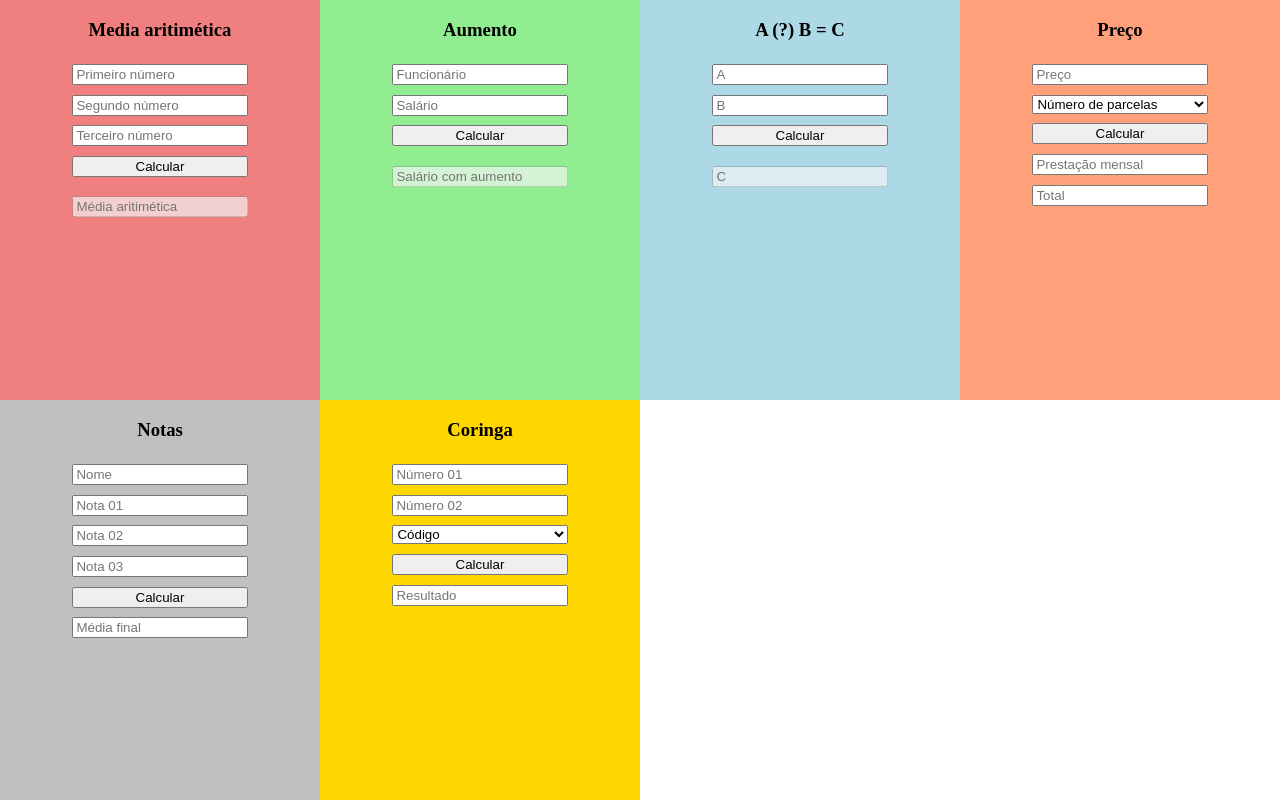
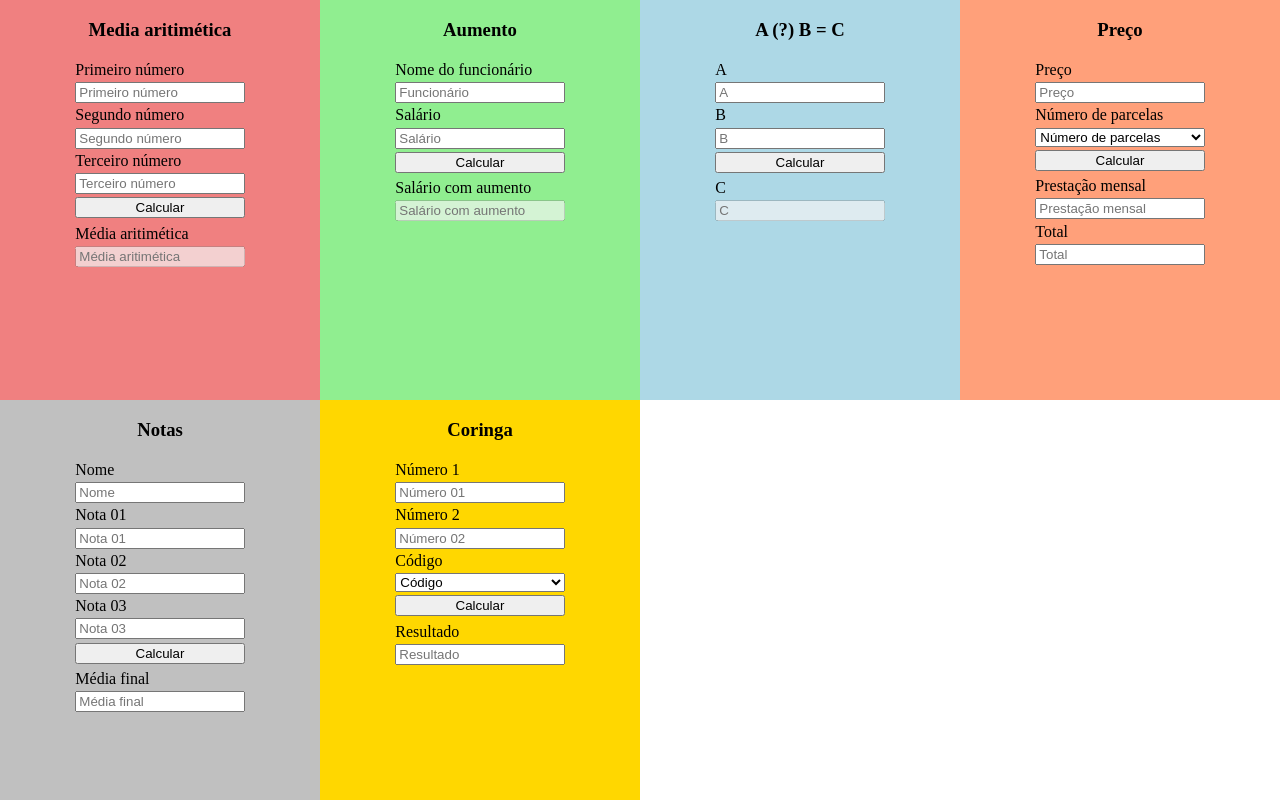
Before and after one commit to robertompfm/design-de-interface, a plain HTML site: page avaliacao01/index.html in a window 1280 px wide. Drawn offline with Linux system fonts and the light colour scheme.

Commit message:
melhorado

```diff
--- a/avaliacao01/index.html
+++ b/avaliacao01/index.html
@@ -12,20 +12,24 @@
     <section class="q q1">
       <h3>Media aritimética</h3>
       <form class="form" onsubmit="return false">
+        <label for="q1-n1">Primeiro número</label>
         <input
           id="q1-n1" type="number" placeholder="Primeiro número"
-          step="0.0001"
+          step="0.0001" required
         />
+        <label for="q1-n2">Segundo número</label>
         <input
           id="q1-n2" type="number" placeholder="Segundo número"
-          step="0.0001"
+          step="0.0001" required
         />
+        <label for="q1-n3">Terceiro número</label>
         <input
           id="q1-n3" type="number" placeholder="Terceiro número"
-          step="0.0001"
+          step="0.0001" required
         />
         <button id="q1-btn">Calcular</button>
         <p id="q1-f"></p>
+        <label for="q1-r">Média aritimética</label>
         <input
           id="q1-r" type="text" placeholder="Média aritimética"
           disabled
@@ -36,13 +40,18 @@
     <section class="q q2">
       <h3>Aumento</h3>
       <form class="form" onsubmit="return false">
-        <input id="q2-emp" type="text" placeholder="Funcionário" />
+        <label for="q2-emp">Nome do funcionário</label>
+        <input
+          id="q2-emp" type="text" placeholder="Funcionário" required
+        />
+        <label for="q2-sal">Salário</label>
         <input
           id="q2-sal" type="number" placeholder="Salário"
-          step="0.01"
+          step="0.01" required
         />
         <button id="q2-btn">Calcular</button>
         <p id="q2-f"></p>
+        <label for="q2-r">Salário com aumento</label>
         <input id="q2-r" type="text" placeholder="Salário com aumento" disabled />
       </form>
     </section>
@@ -50,10 +59,13 @@
     <section class="q q3">
       <h3>A (?) B = C</h3>
       <form class="form" onsubmit="return false">
-        <input id="q3-a" type="number" placeholder="A" step="0.0001" />
-        <input id="q3-b" type="number" placeholder="B" step="0.0001" />
+        <label for="q3-a">A</label>
+        <input id="q3-a" type="number" placeholder="A" step="0.0001" required />
+        <label for="q3-b">B</label>
+        <input id="q3-b" type="number" placeholder="B" step="0.0001" required />
         <button id="q3-btn">Calcular</button>
         <p id="q3-f"></p>
+        <label for="q3-c">C</label>
         <input id="q3-c" type="text" placeholder="C" disabled />
       </form>
     </section>
@@ -61,52 +73,67 @@
     <section class="q q4">
       <h3>Preço</h3>
       <form class="form" onsubmit="return false">
-        <input id="q4-p" type="number" placeholder="Preço" />
-        <select id="q4-s">
+        <label for="q4-p">Preço</label>
+        <input id="q4-p" type="number" placeholder="Preço" required />
+        <label for="q4-s">Número de parcelas</label>
+        <select id="q4-s" required>
           <option value="0" selected disabled hidden>Número de parcelas</option>
           <option value="1">À vista</option>
           <option value="3">3</option>
           <option value="5">5</option>
         </select>
         <button id="q4-btn">Calcular</button>
+        <p id="q4-f"></p>
+        <label for="q4-i">Prestação mensal</label>
         <input id="q4-i" type="text" placeholder="Prestação mensal" />
+        <label for="q4-t">Total</label>
         <input id="q4-t" type="text" placeholder="Total" />
-        <p id="q4-f"></p>
       </form>
     </section>
 
     <section class="q q5">
       <h3>Notas</h3>
       <form class="form" onsubmit="return false">
+        <label for="q5-name">Nome</label>
         <input
-          id="q5-name" type="text" placeholder="Nome"
+          id="q5-name" type="text" placeholder="Nome" required
         />
+        <label for="q5-grade1">Nota 01</label>
         <input
-          id="q5-grade1" type="number" placeholder="Nota 01" step="0.0001"
+          id="q5-grade1" type="number" placeholder="Nota 01"
+          step="0.0001" required
         />
+        <label for="q5-grade2">Nota 02</label>
         <input
-          id="q5-grade2" type="number" placeholder="Nota 02" step="0.0001"
+          id="q5-grade2" type="number" placeholder="Nota 02"
+          step="0.0001" required
         />
+        <label for="q5-grade3">Nota 03</label>
         <input
-          id="q5-grade3" type="number" placeholder="Nota 03" step="0.0001"
+          id="q5-grade3" type="number" placeholder="Nota 03"
+          step="0.0001" required
         />
         <button id="q5-btn">Calcular</button>
+        <p id="q5-f"></p>
+        <label for="q5-r">Média final</label>
         <input id="q5-r" type="text" placeholder="Média final" />
-        <p id="q5-f"></p>
       </form>
     </section>
 
     <section class="q q6">
       <h3>Coringa</h3>
       <form class="form" onsubmit="return false">
+        <label for="q6-n1">Número 1</label>
         <input
           id="q6-n1" type="number" placeholder="Número 01"
-          step="0.0001"
+          step="0.0001" required
         />
+        <label for="q6-n2">Número 2</label>
         <input
           id="q6-n2" type="number" placeholder="Número 02"
-          step="0.0001"
+          step="0.0001" required
         />
+        <label for="q6-s">Código</label>
         <select id="q6-s">
           <option value="0" selected disabled hidden>Código</option>
           <option value="1">1</option>
@@ -114,8 +141,9 @@
           <option value="3">3</option>
         </select>
         <button id="q6-btn">Calcular</button>
+        <p id="q6-f"></p>
+        <label for="q6-r">Resultado</label>
         <input id="q6-r" type="text" placeholder="Resultado" />
-        <p id="q6-f"></p>
       </form>
     </section>
 
--- a/avaliacao01/style.css
+++ b/avaliacao01/style.css
@@ -19,7 +19,7 @@ body {
   flex-direction: column;
   align-items: center;
   min-width: 25vw;
-  height: 50vh;
+  min-height: 50vh;
 }
 
 .q1 {
@@ -51,10 +51,11 @@ body {
   flex-direction: column;
   align-items: center;
   /* border: solid; */
+  padding-bottom: 3rem;
 }
 
 .form > * {
-  margin: .3rem;
+  margin: 0.1rem;
   width: 90%;
 }
 
```
